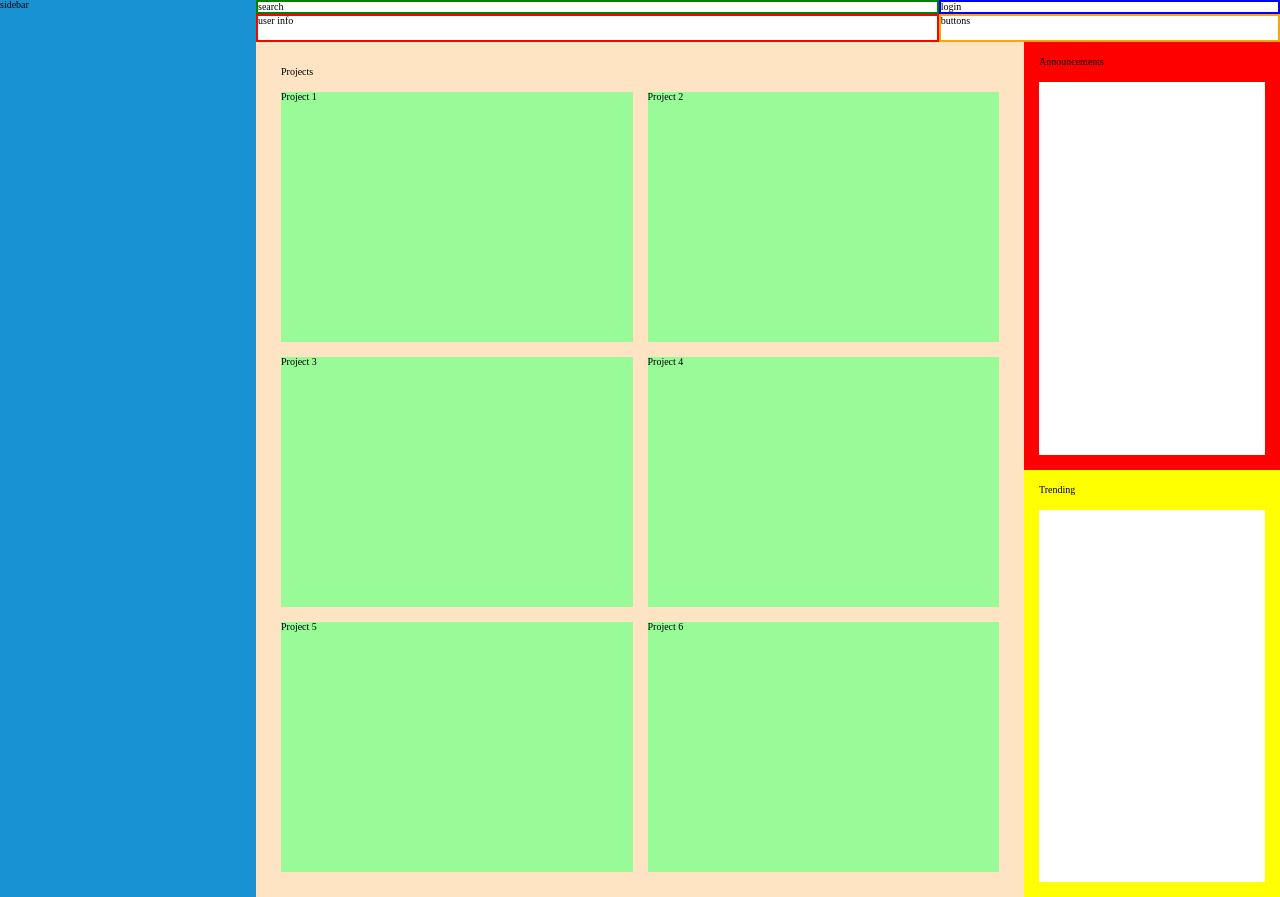
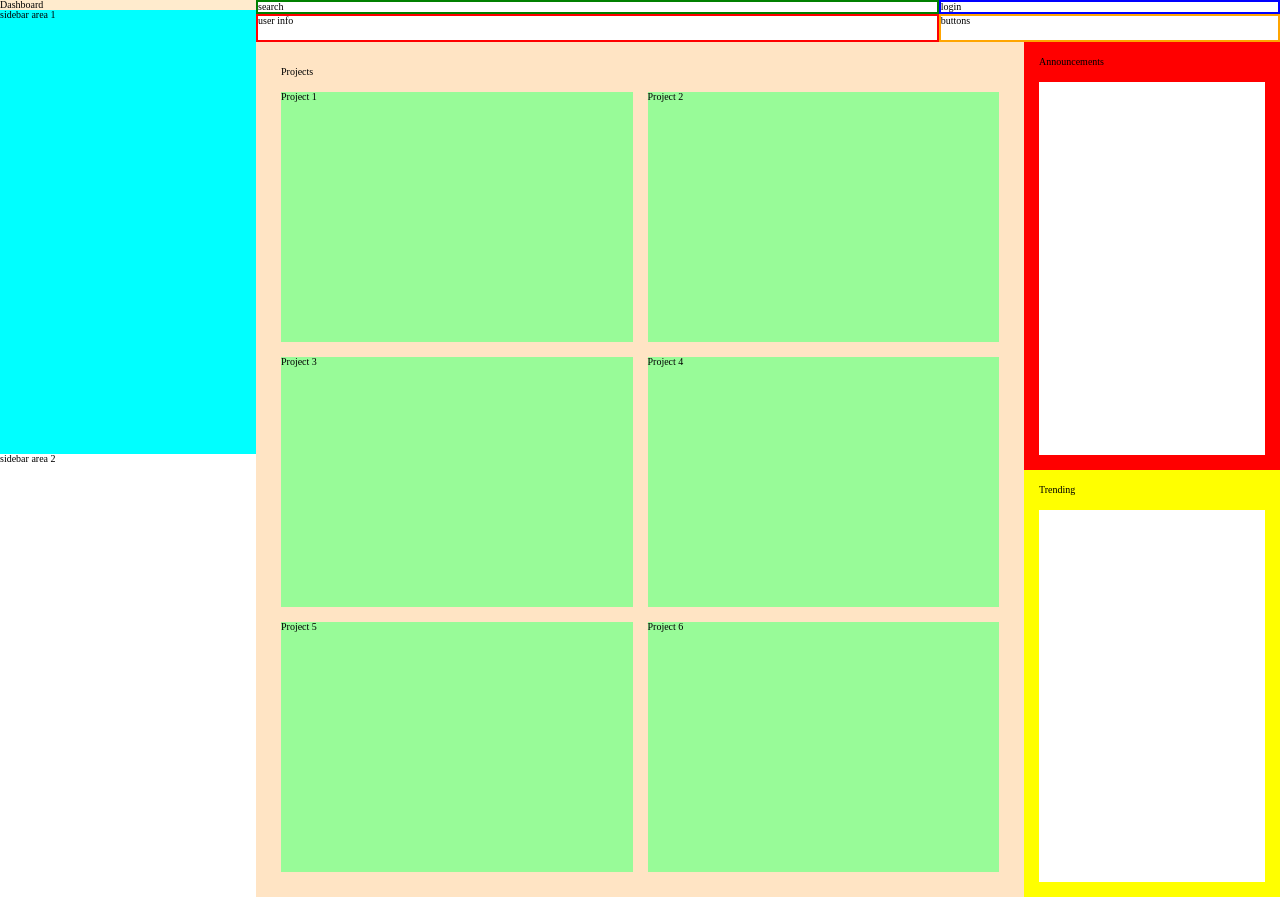
Before and after one commit to ykoziy/odin-admin-dashboard, a plain HTML site: page index.html in a window 1280 px wide. Drawn offline with Linux system fonts and the light colour scheme.

Commit message:
basic layout for the sidebar section

```diff
--- a/css/style.css
+++ b/css/style.css
@@ -41,6 +41,20 @@ body {
 .sidebar {
   background-color: #1992d4;
   grid-area: 1 / 1 / span 2 / 1;
+  display: grid;
+  grid-template-rows: auto 1fr 1fr;
+}
+
+.logo {
+  background-color: blanchedalmond;
+}
+
+.sidebar-1 {
+  background-color: aqua;
+}
+
+.sidebar-2 {
+  background-color: white;
 }
 
 .main-content {
--- a/index.html
+++ b/index.html
@@ -13,7 +13,13 @@
       <div class="user-info">user info</div>
       <div class="buttons">buttons</div>
     </header>
-    <nav class="sidebar">sidebar</nav>
+    <nav class="sidebar">
+      <div class="logo">
+        <h1>Dashboard</h1>
+      </div>
+      <div class="sidebar-1">sidebar area 1</div>
+      <div class="sidebar-2">sidebar area 2</div>
+    </nav>
     <main class="main-content">
       <div class="projects-container">
         <h1>Projects</h1>
```
